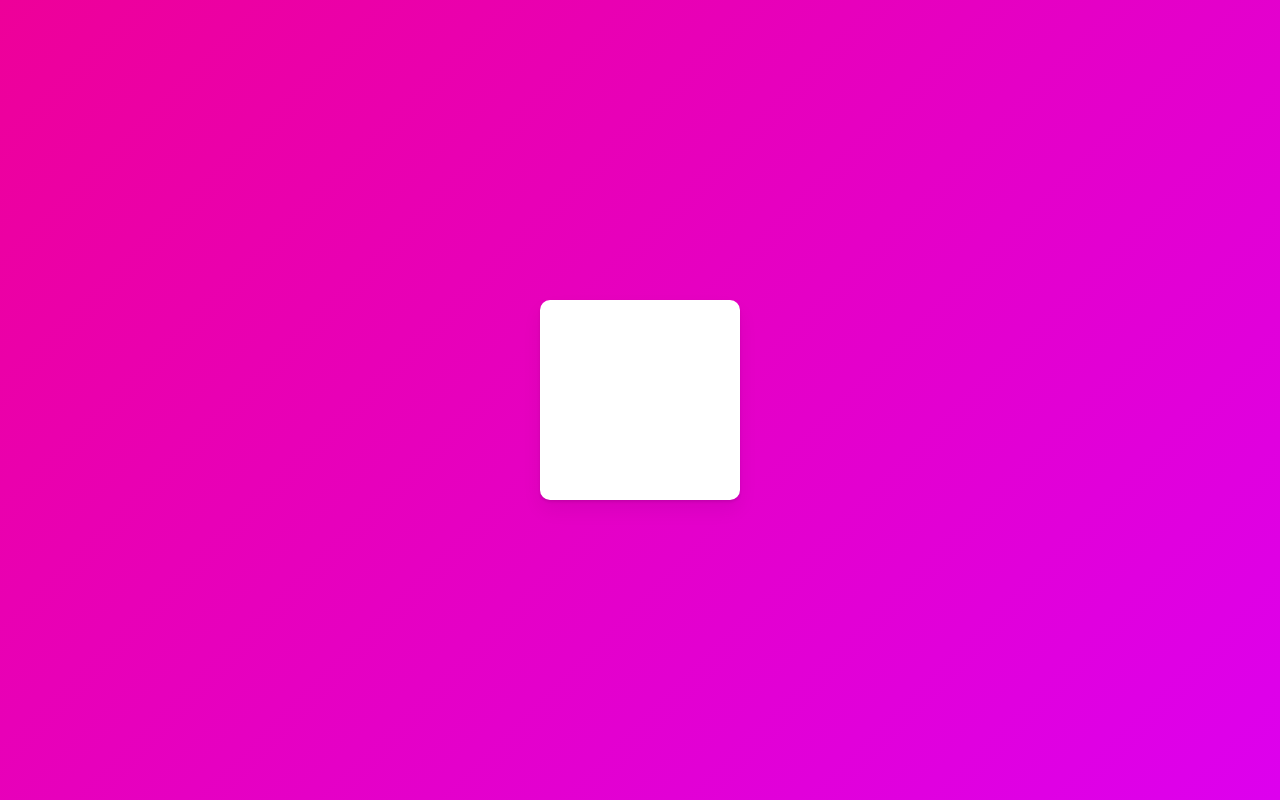
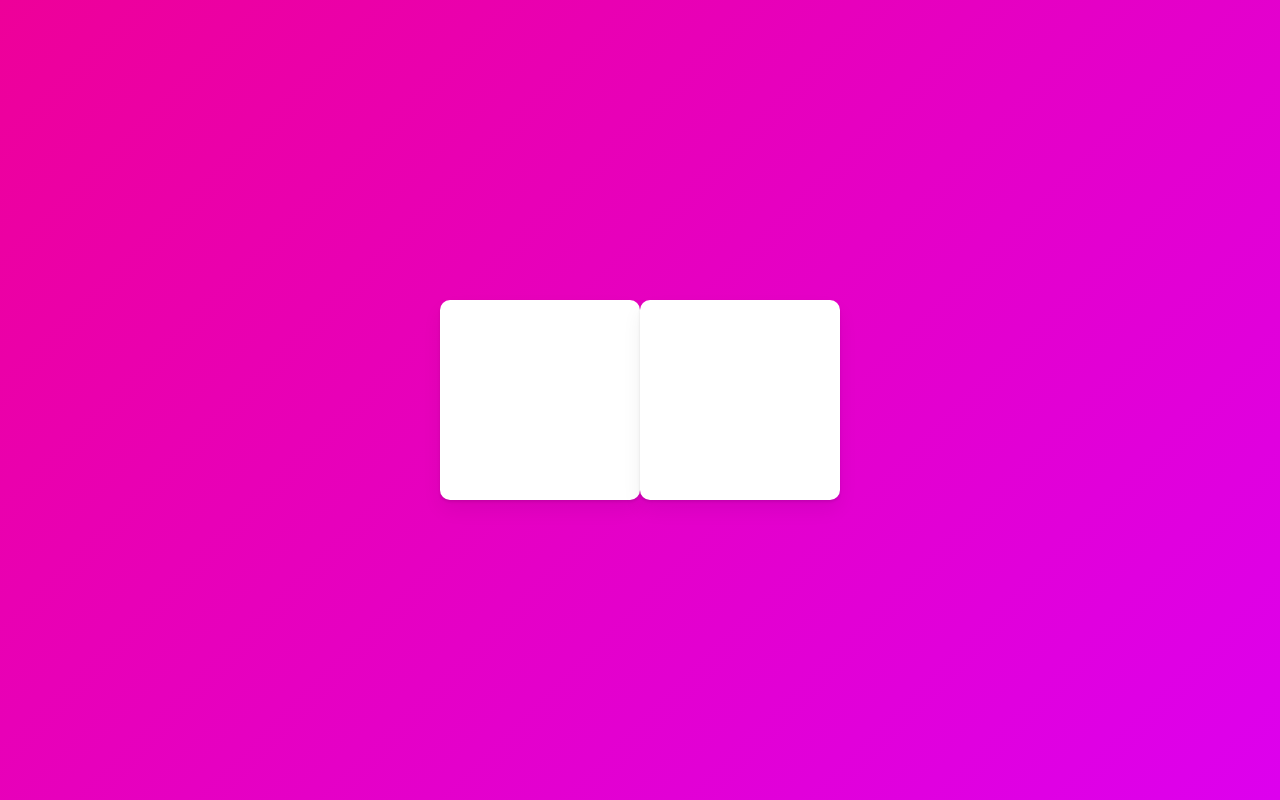
Before and after one commit to Wholesome-Gee/study_framer-motion, a React (Create React App) app: page / in a window 1280 px wide. Built offline with nearby package versions, Linux system fonts and the light colour scheme.

Commit message:
8.3
1. framer-motion의 variants 기능을 활용하여 코드를 더욱 간단하게 만들기

```diff
--- a/src/App.tsx
+++ b/src/App.tsx
@@ -18,19 +18,24 @@ const Box = styled(motion.div)`
   box-shadow: 0 2px 3px rgba(0, 0, 0, 0.1), 0 10px 20px rgba(0, 0, 0, 0.06);
 `;
 
+const firstVariant = {
+  startAnimation: {scale:0},
+  endAnimation: {scale:1, rotateZ:360, transition:{type:'spring', delay:2}},
+}
 
 export default function App() {
   return (
     <Wrapper>
       {/* <motion.div></motion.div> */}
       <Box initial={{scale:0}} animate={{scale:1, rotateZ:360}} transition={{type:'spring', delay:1}}></Box>
+      <Box variants={firstVariant} initial="startAnimation" animate="endAnimation"></Box>
     </Wrapper>
   );
 }
 
 /*
-25. div에 애니메이션 적용시킨다면delay:1iv> 라고 작성해야함  #8.1
-26. framer-motion으로 애니메이션 적용시키는법 : initial={{초기값}} animate={{변화값}} transition={{여러가지 애니메이션 옵션(문서확인)}}  #8.2
-  - https://motion.dev/docs/react-transitions#duration
-
+29. div에 애니메이션 적용시킨다면 <motion.div> 라고 작성해야함  #8.1
+30. framer-motion으로 애니메이션 적용시키는법 : initial={{초기값}} animate={{변화값}} transition={{여러가지 애니메이션 옵션(문서확인)}}  #8.2
+    - https://motion.dev/docs/react-transitions#duration
+31. framer-motion의 variants 기능을 활용하여 코드를 더욱 간단히 만들기  #8.3
 */
```
Also changed, not shown: 1 other file (tests, documents, lock files or other folders).
